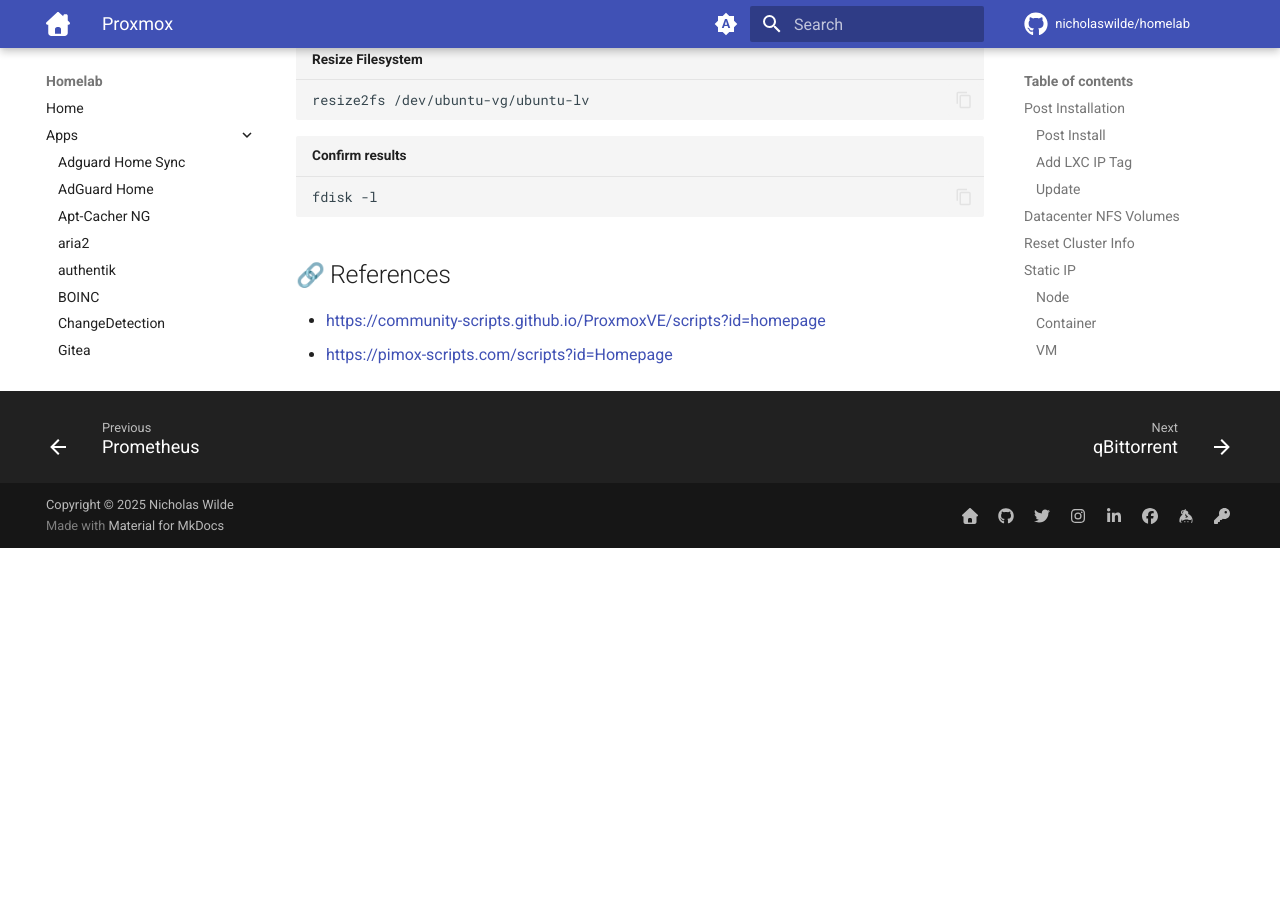
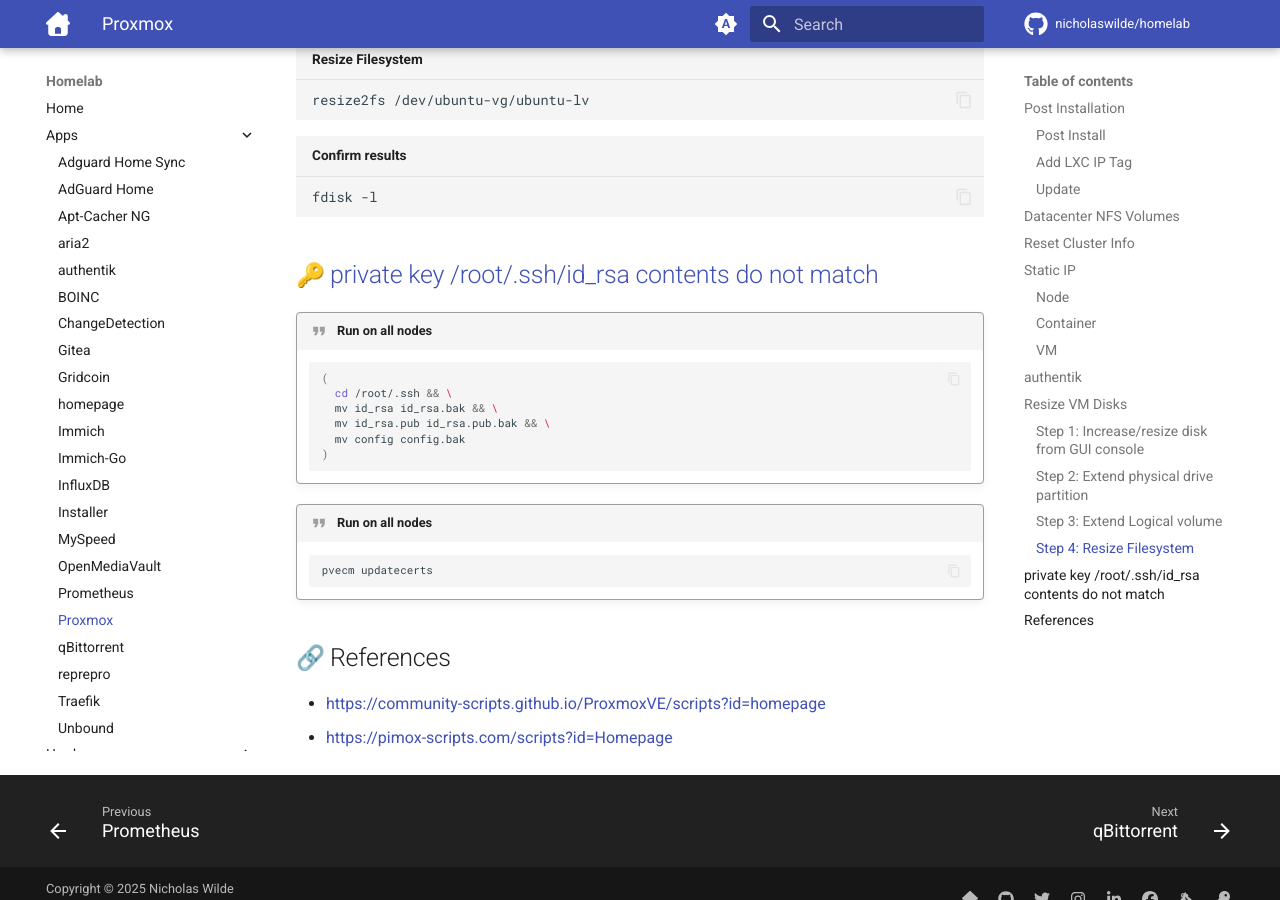
Before and after one commit to nicholaswilde/homelab, an MkDocs documentation site: the page built from docs/apps/proxmox.md, in a window 1280 px wide and 900 px high, scrolled down 3675 px. Built offline with MkDocs 1.6.1 and Material for MkDocs 9.7.7, drawn with Linux system fonts in a browser that asks for light colours; emoji names are drawn with the system emoji font; comment, search, counter and statistics services are not loaded; before the commit the page ends 4223 px from its top, so only the background shows below that.

Commit message:
update
Signed-off-by: nιcнolaѕ wιlde <ncwilde43@gmail.com>

````diff
--- a/docs/apps/proxmox.md
+++ b/docs/apps/proxmox.md
@@ -181,6 +181,25 @@
 fdisk -l
 ```
 
+## :key: [private key /root/.ssh/id_rsa contents do not match][5]
+
+!!! quote "Run on all nodes"
+
+    ```shell
+    (
+      cd /root/.ssh && \
+      mv id_rsa id_rsa.bak && \
+      mv id_rsa.pub id_rsa.pub.bak && \
+      mv config config.bak
+    )
+    ```
+
+!!! quote "Run on all nodes"
+
+    ```shell
+    pvecm updatecerts
+    ```
+
 ## :link: References
 
 - <https://community-scripts.github.io/ProxmoxVE/scripts?id=homepage>
````
Also changed, not shown: other parts of docs/apps/proxmox.md (+1 -0 lines).
